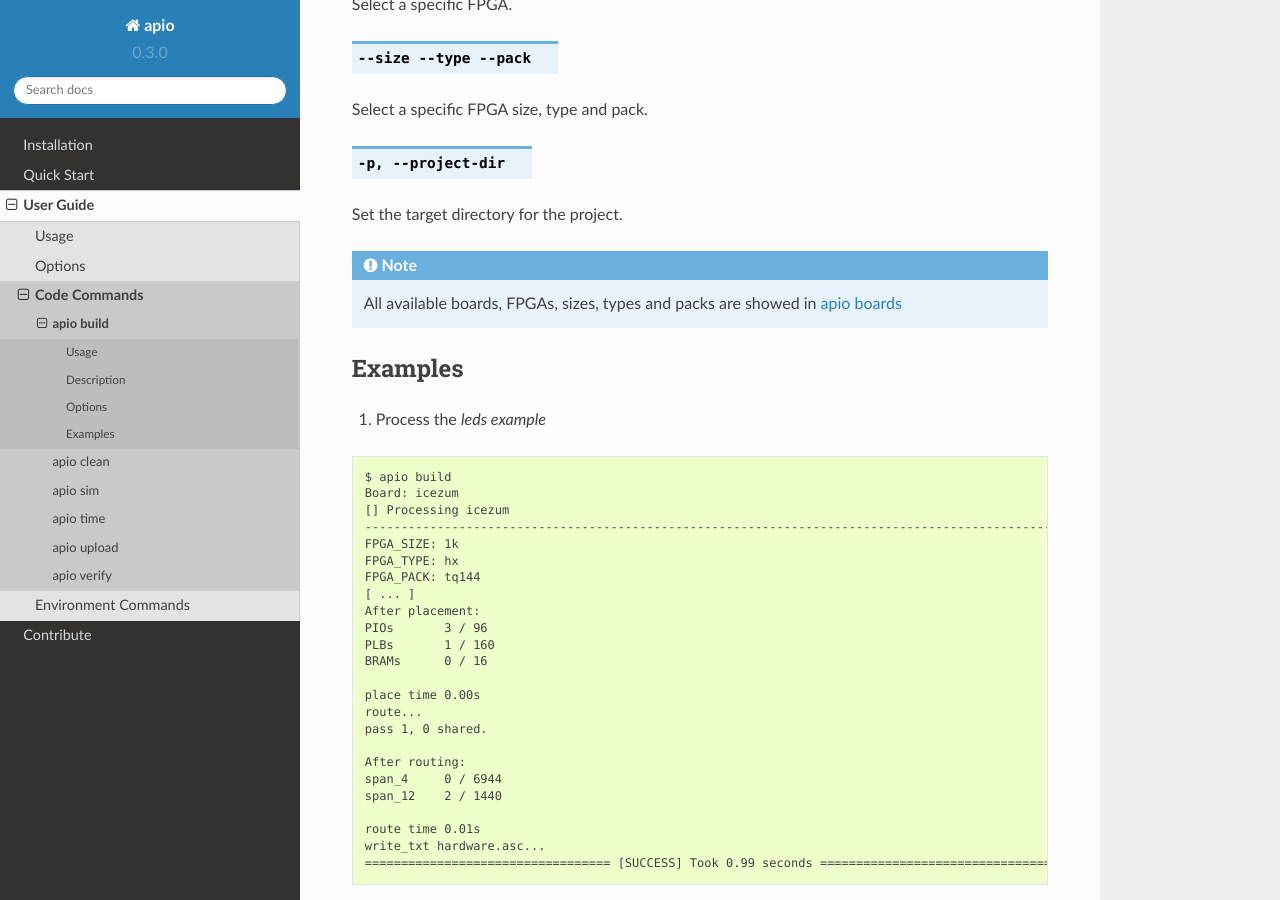
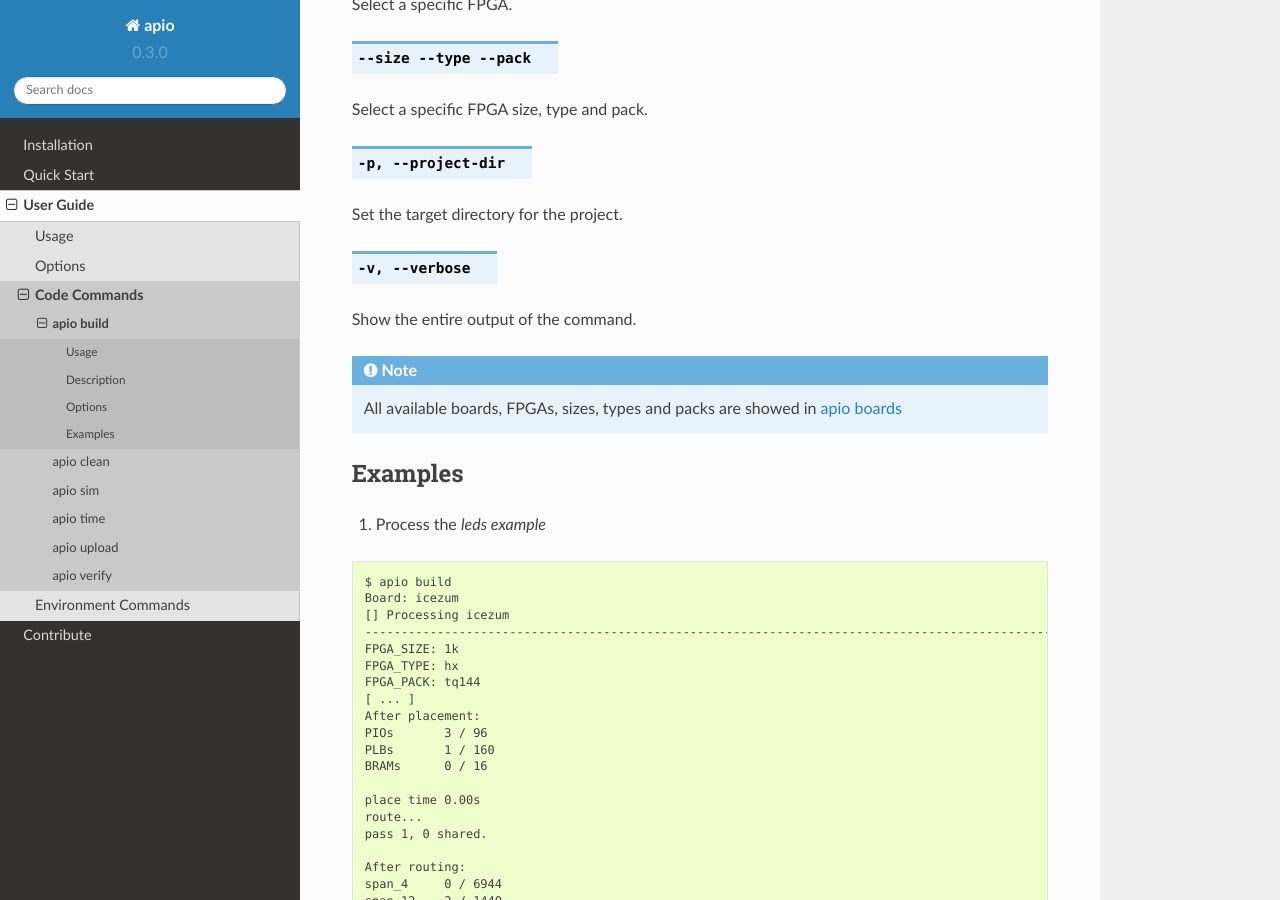
Before and after one commit to FPGAwars/apio, a Sphinx documentation site: the page built from docs/source/user_guide/code_commands/cmd_build.rst, in a window 1280 px wide and 900 px high, scrolled down 841 px. Built offline with Sphinx 7.4.7 and the Read the Docs theme 2.0.0, drawn with Linux system fonts in a browser that asks for light colours.

Commit message:
Add verbose option to the docs

```diff
--- a/docs/source/user_guide/code_commands/cmd_build.rst
+++ b/docs/source/user_guide/code_commands/cmd_build.rst
@@ -44,6 +44,11 @@ Select a specific FPGA size, type and pack.
 
 Set the target directory for the project.
 
+.. option::
+    -v, --verbose
+
+Show the entire output of the command.
+
 .. note::
 
   All available boards, FPGAs, sizes, types and packs are showed in :ref:`cmd_boards`
--- a/docs/source/user_guide/code_commands/cmd_time.rst
+++ b/docs/source/user_guide/code_commands/cmd_time.rst
@@ -43,6 +43,11 @@ Select a specific FPGA size, type and pack.
     -p, --project-dir
 
 Set the target directory for the project.
+
+.. option::
+    -v, --verbose
+
+Show the entire output of the command.
 
 .. note::
 
--- a/docs/source/user_guide/code_commands/cmd_upload.rst
+++ b/docs/source/user_guide/code_commands/cmd_upload.rst
@@ -56,6 +56,11 @@ Perform SRAM programming. Only available for `iceprog` compatible boards.
 
 Set the target directory for the project.
 
+.. option::
+    -v, --verbose
+
+Show the entire output of the command.
+
 .. note::
 
   All available boards, FPGAs, sizes, types and packs are showed in :ref:`cmd_boards`
```
